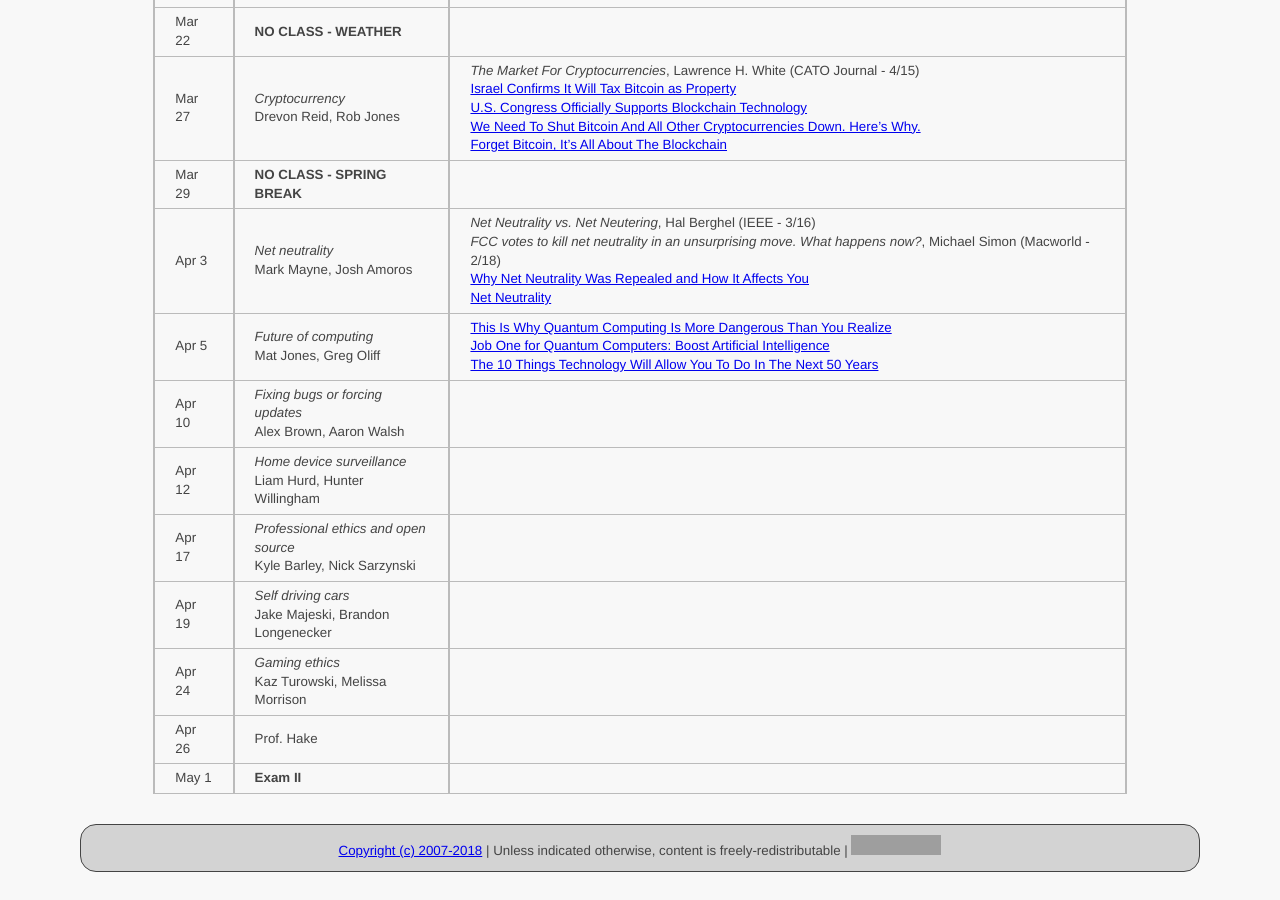
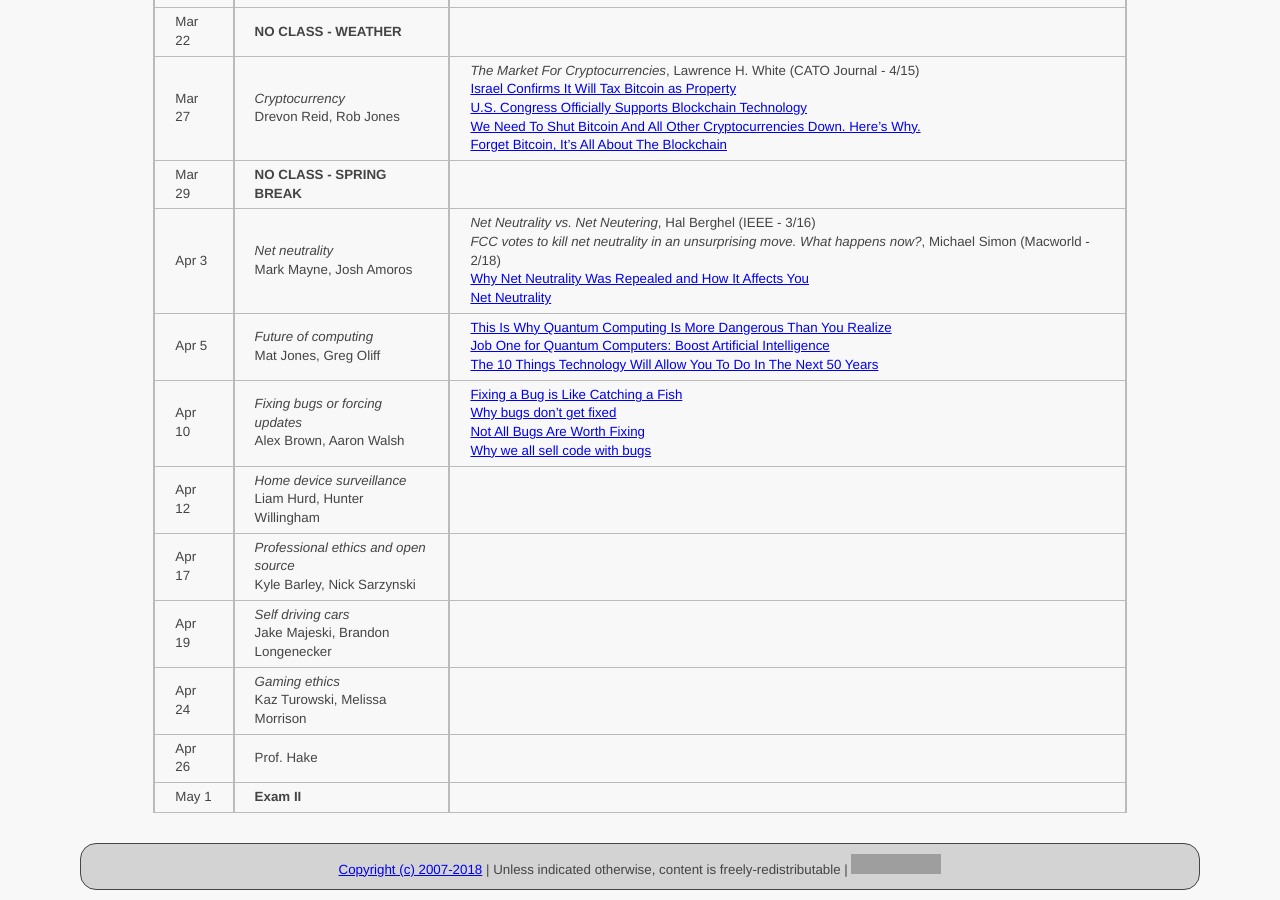
Before and after one commit to ycpcs/cs456-spring2018, a Jekyll site: the page built from schedule/index.md, in a window 1280 px wide and 900 px high, scrolled down 1325 px. Built offline with Jekyll 4.4.1, drawn with Linux system fonts in a browser that asks for light colours; grey boxes are pictures that could not be loaded.

Commit message:
add bug articles
add bug articles

```diff
--- a/schedule/index.md
+++ b/schedule/index.md
@@ -35,7 +35,7 @@ All reading materials can be accessed via [Schmidt Library](http://library.ycp.e
 > Mar 29  | **NO CLASS - SPRING BREAK** | |
 > Apr 3   | *Net neutrality* <br /> Mark Mayne, Josh Amoros | *Net Neutrality vs. Net Neutering*, Hal Berghel (IEEE - 3/16) <br /> *FCC votes to kill net neutrality in an unsurprising move. What happens now?*, Michael Simon (Macworld - 2/18) <br /> [Why Net Neutrality Was Repealed and How It Affects You](Why Net Neutrality Was Repealed and How It Affects You) <br /> [Net Neutrality](https://www.usnews.com/topics/subjects/net_neutrality)  |
 > Apr 5   | *Future of computing* <br /> Mat Jones, Greg Oliff | [This Is Why Quantum Computing Is More Dangerous Than You Realize](https://www.forbes.com/sites/jasonbloomberg/2017/08/11/this-is-why-quantum-computing-is-more-dangerous-than-you-realize/#4c4035b43bab) <br /> [Job One for Quantum Computers: Boost Artificial Intelligence](https://www.quantamagazine.org/job-one-for-quantum-computers-boost-artificial-intelligence-20180129/) <br /> [The 10 Things Technology Will Allow You To Do In The Next 50 Years](https://www.elitedaily.com/news/technology/the-10-things-technology-will-allow-you-to-do-in-the-next-50-years)|
-> Apr 10  | *Fixing bugs or forcing updates* <br /> Alex Brown, Aaron Walsh | |
+> Apr 10  | *Fixing bugs or forcing updates* <br /> Alex Brown, Aaron Walsh | [Fixing a Bug is Like Catching a Fish](https://dzone.com/articles/fixing-bug-catching-fish) <br /> [Why bugs don’t get fixed](https://blogs.msdn.microsoft.com/alanpa/2009/09/30/why-bugs-dont-get-fixed/) <br /> [Not All Bugs Are Worth Fixing](https://blog.codinghorror.com/not-all-bugs-are-worth-fixing/) <br /> [Why we all sell code with bugs](https://www.theguardian.com/technology/2006/may/25/insideit.guardianweeklytechnologysection)|
 > Apr 12  | *Home device surveillance* <br /> Liam Hurd, Hunter Willingham | |
 > Apr 17  | *Professional ethics and open source* <br /> Kyle Barley, Nick Sarzynski | |
 > Apr 19  | *Self driving cars* <br /> Jake Majeski, Brandon Longenecker | |
```
